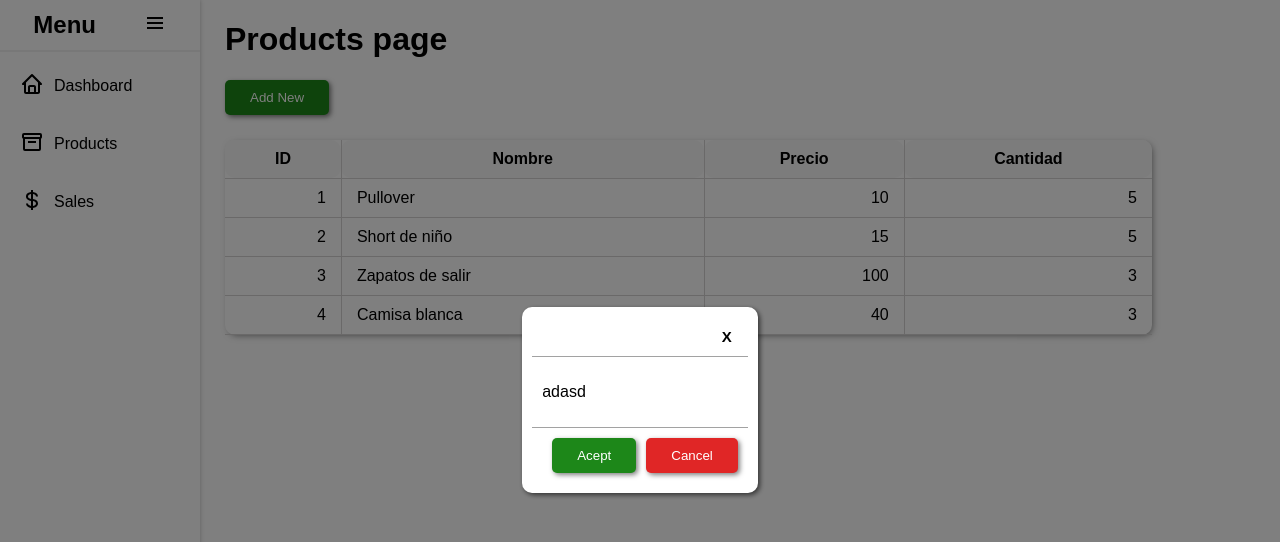
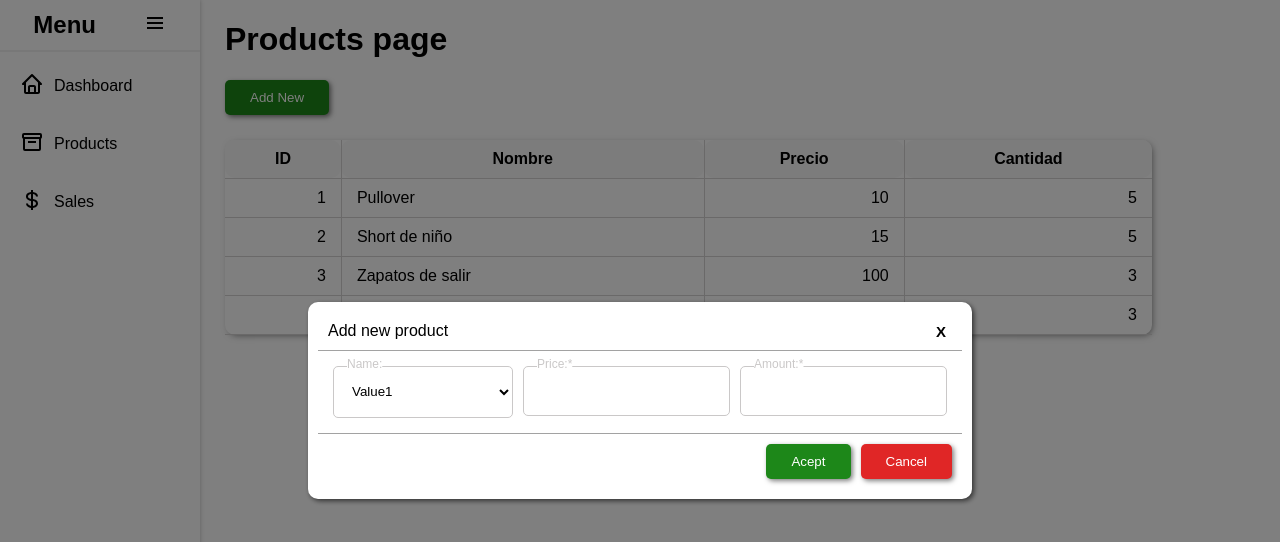
Before and after one commit to danyborroto/ventas-fontend-tyscript, a Next.js app: page /products in a window 1280 px wide. Both pictures are taken after a click on the button "Add New". Shown: the top 542 px of the page. Built offline with nearby package versions, Linux system fonts and the light colour scheme.

Commit message:
crete TextField component

```diff
--- /dev/null
+++ b/src/app/products/ProductoForm.tsx
@@ -0,0 +1,39 @@
+import TextField from '@/components/my-components/textfield/TextField';
+import React from 'react';
+
+const ProductoForm = () => {
+    let options = {
+        1: 'Value1',
+        2: 'Value2',
+        3: 'Value3',
+        4: 'Value4'
+    }
+    return (
+        <form className='flex'>
+            <TextField
+                label={'Name:'}
+                type={'select'}
+                id={'name'}
+                isRequire={false}
+                isDisabled={false}
+                options={options}
+            />
+            <TextField
+                label={'Price:'}
+                type={'number'}
+                id={'price'}
+                isRequire={true}
+                isDisabled={false}
+            />
+            <TextField
+                label={'Amount:'}
+                type={'number'}
+                id={'amount'}
+                isRequire={true}
+                isDisabled={false}
+            />
+        </form>
+    )
+}
+
+export default ProductoForm;
--- a/src/app/products/page.tsx
+++ b/src/app/products/page.tsx
@@ -5,6 +5,7 @@ import React, { useEffect, useState } from 'react'
 import { Producto } from "@/utils/types";
 import Button from "@/components/my-components/button/Button";
 import Modal from "@/components/my-components/modal/Modal";
+import ProductoForm from "./ProductoForm";
 
 
 export default function ProductPage() {
@@ -33,13 +34,14 @@ export default function ProductPage() {
                 <TablaProductos data={datos} />
             </div>
             <Modal
+                title={'Add new product'}
                 isOpen={isModalOpen}
                 onSuccess={() => console.log('Click en Aceptar')
                 }
                 onClose={closeModal}
             >
                 <div>
-                    <p>adasd</p>
+                    <ProductoForm />
                 </div>
             </Modal>
         </>
--- a/src/components/my-components/modal/Modal.tsx
+++ b/src/components/my-components/modal/Modal.tsx
@@ -3,18 +3,22 @@ import './modal.style.css'
 import Button from '../button/Button';
 
 interface ModalProps {
+    title: string;
     isOpen: boolean;
     onSuccess: () => void;
     onClose: () => void;
     children: React.ReactNode;
 }
 
-const Modal: React.FC<ModalProps> = ({ isOpen, onSuccess, onClose, children }) => {
+const Modal: React.FC<ModalProps> = ({ title, isOpen, onSuccess, onClose, children }) => {
     if (!isOpen) return null;
     return (
         <div className="modal-overlay">
             <div className='modal'>
                 <div className='modal-header'>
+                    <span className='modal-title'>
+                        {title}
+                    </span>
                     <button type="button" onClick={onClose}>X</button>
                 </div>
                 <div className='modal-content'>
--- a/src/components/my-components/modal/modal.style.css
+++ b/src/components/my-components/modal/modal.style.css
@@ -24,7 +24,6 @@
 .modal-header {
     padding: 10px;
     border-bottom: 1px solid #a2a2a2;
-    text-align: right;
 }
 
 .modal-header button {
@@ -33,6 +32,7 @@
     font-size: 15px;
     font-weight: bold;
     cursor: pointer;
+    float: right;
 }
 
 .modal-header button:hover {
--- /dev/null
+++ b/src/components/my-components/textfield/TextField.tsx
@@ -0,0 +1,96 @@
+import React, { useState } from 'react';
+import './textfield.style.css'
+
+interface TextFieldProps {
+    label: string;
+    type: string;
+    isRequire: boolean;
+    isDisabled: boolean;
+    id: string;
+    onChange?: () => void;
+    value?: string | number;
+    options?: { [key: string]: string };
+};
+
+const TextField: React.FC<TextFieldProps> = ({ label, type, isRequire, isDisabled, id, onChange, value, options }) => {
+    const [isFocused, setIsFocused] = useState(false);
+    const handleFocus = (event: React.FocusEvent<HTMLInputElement | HTMLSelectElement>) => {
+        const inputElement = event.target;
+        const inputLabel = document.getElementById(`label-${id}`) as HTMLLabelElement;
+
+        inputElement.classList.add('input-focused');
+        inputLabel.classList.add('label-focused');
+        setIsFocused(true);
+    };
+
+    const handleBlur = (event: React.FocusEvent<HTMLInputElement | HTMLSelectElement>) => {
+
+        const inputElement = event.target;
+        const inputLabel = document.getElementById(`label-${id}`) as HTMLLabelElement;
+
+        if (inputElement.value === '' && isRequire) {
+            inputElement.classList.add('input-error');
+            inputLabel.classList.add('label-error');
+        } else {
+            inputElement.classList.remove('input-error');
+            inputLabel.classList.remove('label-error');
+        }
+        inputElement.classList.remove('input-focused');
+        inputLabel.classList.remove('label-focused');
+        setIsFocused(false);
+    };
+    return (
+        <div className='form-field'>
+            <label id={`label-${id}`} className={`input-label`} htmlFor={id}>{label}{isRequire ? (<span>*</span>) : null}</label>
+
+            <div className='input-container'>
+                {
+                    type === 'select' ?
+                        (
+                            <>
+                                <select
+                                    className={'input-field select-field'}
+                                    onFocus={handleFocus}
+                                    onBlur={handleBlur}
+                                    {...(onChange ? { onChange: onChange } : {})}
+                                    //{...(value ? { value: value } : {})}
+                                    value={value}
+                                    {...(isRequire ? { required: true } : {})}
+                                    {...(isDisabled ? { disabled: true } : { disabled: false })}
+                                    {...(id ? { id: id } : {})}>
+                                    {
+                                        options ?
+                                            Object.entries(options).map(([optionValue, optionLabel]) => {
+                                                return (
+                                                    <option key={optionValue} value={optionValue}>{optionLabel}</option>
+                                                )
+                                            }) : ''
+                                    }
+                                </select>
+                            </>
+                        )
+                        :
+                        (
+                            <>
+                                <input
+                                    //className={`input-field ${isFocused ? 'input-focused' : ''}`}
+                                    className={'input-field'}
+                                    onFocus={handleFocus}
+                                    onBlur={handleBlur}
+                                    {...(onChange ? { onChange: onChange } : {})}
+                                    //{...(value ? { value: value } : {})}
+                                    value={value}
+                                    type={type}
+                                    {...(isRequire ? { required: true } : {})}
+                                    {...(isDisabled ? { disabled: true } : { disabled: false })}
+                                    {...(id ? { id: id } : {})} />
+                                <span className='error-message'></span>
+                            </>
+                        )
+                }
+            </div>
+        </div >
+    )
+};
+
+export default TextField;
--- /dev/null
+++ b/src/components/my-components/textfield/textfield.style.css
@@ -0,0 +1,63 @@
+.form-field {
+    position: relative;
+    display: inline-flex;
+    margin: 5px;
+}
+
+.select-field {
+    min-width: 150px;
+}
+
+
+.input-field {
+    padding: 16.5px 14px;
+    display: block;
+    box-sizing: content-box;
+    border: 1px solid #cac8c8;
+    background-color: #fff;
+    border-radius: 5px;
+    transition: outline-offset 200ms cubic-bezier(0.0, 0, 0.2, 1) 0ms;
+}
+
+.input-label {
+    position: absolute;
+    top: 0;
+    left: 0;
+    transform-origin: top left;
+    transform: translate(14px, -9px) scale(0.75);
+    overflow: hidden;
+    z-index: 1;
+    pointer-events: auto;
+    text-overflow: ellipsis;
+    white-space: nowrap;
+    background-color: white;
+    color: #cac8c8;
+    transition: color 200ms cubic-bezier(0.0, 0, 0.2, 1) 0ms;
+}
+
+.input-focused {
+    border: 2px solid #1976d2;
+}
+
+.form-field .input-field:focus {
+    outline: 0;
+    outline-offset: 0;
+}
+
+.label-focused {
+    color: #1976d2;
+}
+
+.input-error {
+    border: 2px solid #d21919;
+}
+
+.input-error~.error-message::after {
+    content: 'Incorrect entry';
+    color: #d21919;
+    font-size: 12px;
+}
+
+.label-error {
+    color: #d21919;
+}
```
